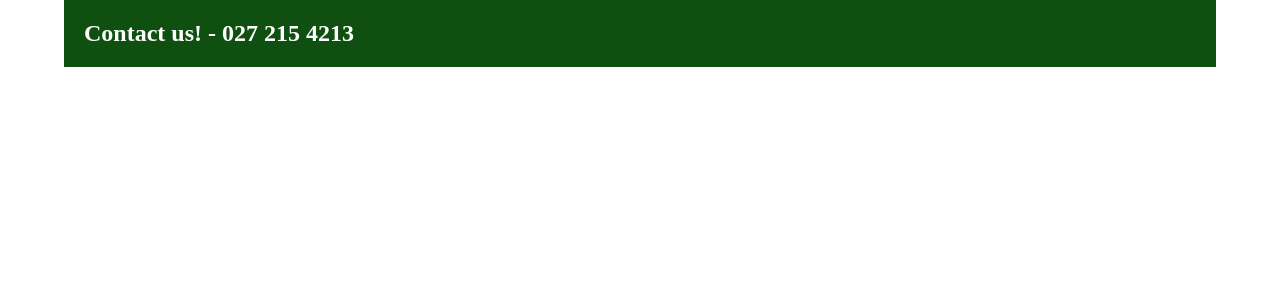
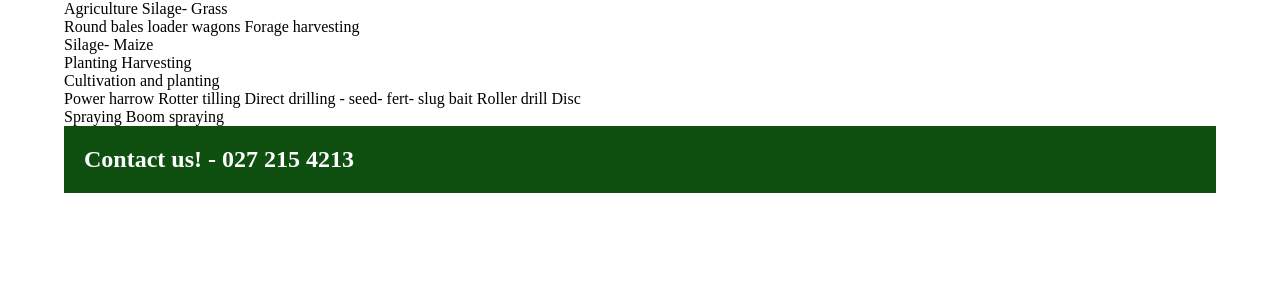
Before and after one commit to JaxonBryant/bryantcontracting, a PHP site: page /agriculture.php in a window 1280 px wide. Shown: the part 167-467 px from the top of the page. Run offline with PHP 8.4, Linux system fonts and the light colour scheme.

Commit message:
Updated page names
Also started working on Agriculture page

```diff
--- a/agriculture.php
+++ b/agriculture.php
@@ -8,7 +8,7 @@
             <link rel="stylesheet" href="css/style.css"> -->
 
         <!-- page setup -->
-        <title>Bryant Contracting: Home</title>
+        <title>Bryant Contracting: Agriculture</title>
         <meta charset="UTF-8">
         <meta name="viewport" content="width=device-width, initial-scale=1">
             <link rel="stylesheet" href="css/style.css">
@@ -20,7 +20,30 @@
 
     <body>
     <?php include 'header.php';?>
+        <title1>Agriculture</title1>
 
+        <title2>Silage- Grass</title2>
+
+            <p>Round bales
+            loader wagons
+            Forage harvesting</p>
+
+        <title2>Silage- Maize</title2>
+
+            <p>Planting
+            Harvesting </p>
+
+        <title2>Cultivation and planting</title2>
+
+            <p>Power harrow
+            Rotter tilling
+            Direct drilling - seed- fert- slug bait
+            Roller drill
+            Disc</p>
+
+            <p>Spraying
+            Boom spraying
+            </p>
     <?php include 'footer.php';?>
 
     </body>
--- a/cartage.php
+++ b/cartage.php
@@ -8,7 +8,7 @@
             <link rel="stylesheet" href="css/style.css"> -->
 
         <!-- page setup -->
-        <title>Bryant Contracting: Home</title>
+        <title>Bryant Contracting: Cartage</title>
         <meta charset="UTF-8">
         <meta name="viewport" content="width=device-width, initial-scale=1">
             <link rel="stylesheet" href="css/style.css">
--- a/earthworks.php
+++ b/earthworks.php
@@ -8,7 +8,7 @@
             <link rel="stylesheet" href="css/style.css"> -->
 
         <!-- page setup -->
-        <title>Bryant Contracting: Home</title>
+        <title>Bryant Contracting: Earthworks</title>
         <meta charset="UTF-8">
         <meta name="viewport" content="width=device-width, initial-scale=1">
             <link rel="stylesheet" href="css/style.css">
```
